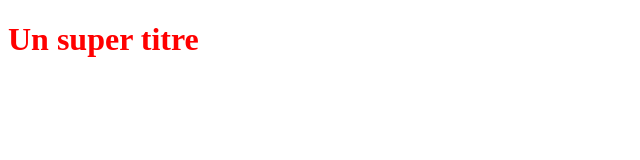
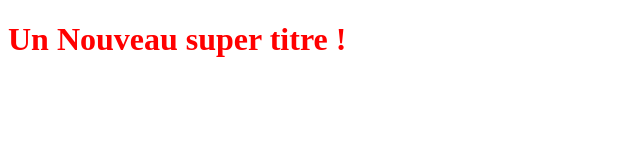
Before and after one commit to Goodork/OpenclassroomsProject, a plain HTML site: page index.html in a window 1280 px wide. Shown: the whole page, without its empty margins (0-640 px from the left). Drawn offline with Linux system fonts and the light colour scheme.

Commit message:
Modification du titre H1

```diff
--- a/index.html
+++ b/index.html
@@ -5,6 +5,6 @@
    <link rel="stylesheet" type="text/css" href="styles.css">
 </head>
 <body>
-   <h1>Un super titre</h1>
+   <h1>Un Nouveau super titre !</h1>
 </body>
 </html>
```
